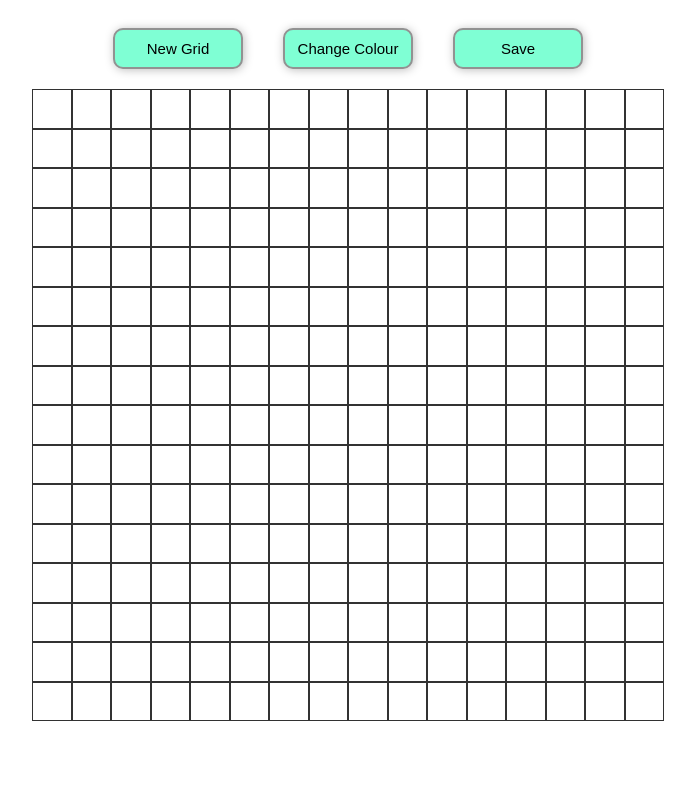
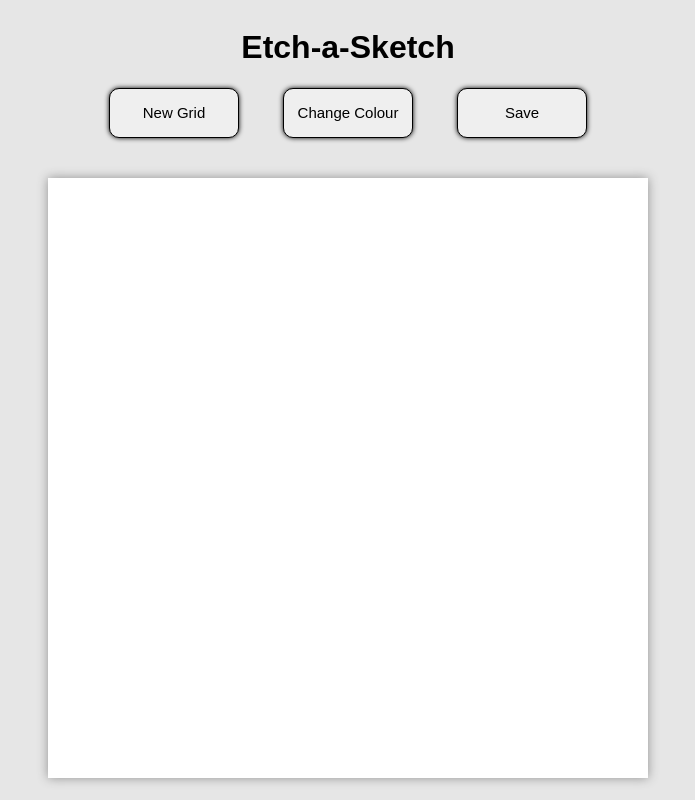
Before and after one commit to DylanSHLiang/etch-a-sketch, a plain HTML site: page index.html in a window 1280 px wide. Shown: the whole page, without its empty margins (292-987 px from the left). Drawn offline with Linux system fonts and the light colour scheme.

Commit message:
Added more styles

```diff
--- a/index.html
+++ b/index.html
@@ -8,12 +8,12 @@
     <title>Etch-a-Sketch</title>
 </head>
 <body>
+    <h1>Etch-a-Sketch</h1>
     <div class="buttons">
-        <button>New Grid</button>
-        <button>Change Colour</button>
-        <button>Save</button>
+        <button class="new">New Grid</button>
+        <button class="color">Change Colour</button>
+        <button class="save">Save</button>
     </div>
-    <div class="container">
-    </div>
+    <div class="container"></div>
 </body>
 </html>
--- a/scripts.js
+++ b/scripts.js
@@ -12,9 +12,9 @@ function newGrid(size) {
         for (let j = 0; j < size; j++) {
             let newBox = document.createElement("div");
             newBox.classList.add("box");
-            newBox.setAttribute("style", `border: 1px solid rgb(50, 50, 50); height: ${boxSize}px; width: ${boxSize}px; flex: 0 0 auto;`);
+            newBox.setAttribute("style", `border: 0; height: ${boxSize}px; width: ${boxSize}px; flex: 0 0 auto; background-color: white;`);
             newBox.addEventListener("mouseenter", () => {
-                newBox.style["background-color"] = "rgb(50, 50, 50)";
+                newBox.style["background-color"] = "rgb(0, 0, 0)";
             });
             newRow.appendChild(newBox);
         }
@@ -28,7 +28,7 @@ function deleteGrid() {
 newGrid(16);
 
 button.addEventListener("click", () => {
-    var size = prompt("How many boxes?");
+    var size = prompt("How many boxes? (1 - 100)");
     while (size < 1 || size > 100) {
         size = prompt("Please enter a number from 0 - 100");
     }
--- a/styles.css
+++ b/styles.css
@@ -1,22 +1,25 @@
 body {
+    background-color: rgb(230, 230, 230);
     display: flex;
     flex-direction: column;
-    justify-content: center;
+}
+
+h1 {
+    text-align: center;
+    font-family: Arial, Helvetica, sans-serif;
 }
 
 .buttons {
-    margin: 20px auto;
-    display: flex;
-    justify-content: space-between;
+    margin: 0 auto 40px;
 }
 
 button {
     width: 130px;
+    height: 50px;
     padding: 10px 10px;
-    background-color: aquamarine;
     border-radius: 10px;
-    border: 2px solid rgb(146, 146, 146);
-    box-shadow: 1px 1px 10px rgb(190, 190, 190);
+    border: 1px solid black;
+    box-shadow: 0 0 5px black;
     font-size: 15px;
     margin: 0 20px;
 }
@@ -27,5 +30,12 @@ button:hover {
 }
 
 button:active {
-    background-color: rgb(97, 225, 182);
+    color: white;
+    background-color: rgb(30, 30, 30);
 }
+
+.container {
+    box-shadow: 0 0 10px rgb(146, 146, 146);
+    width: 600px;
+    margin: 0 auto;
+}
```
Also changed, not shown: 1 other file.
